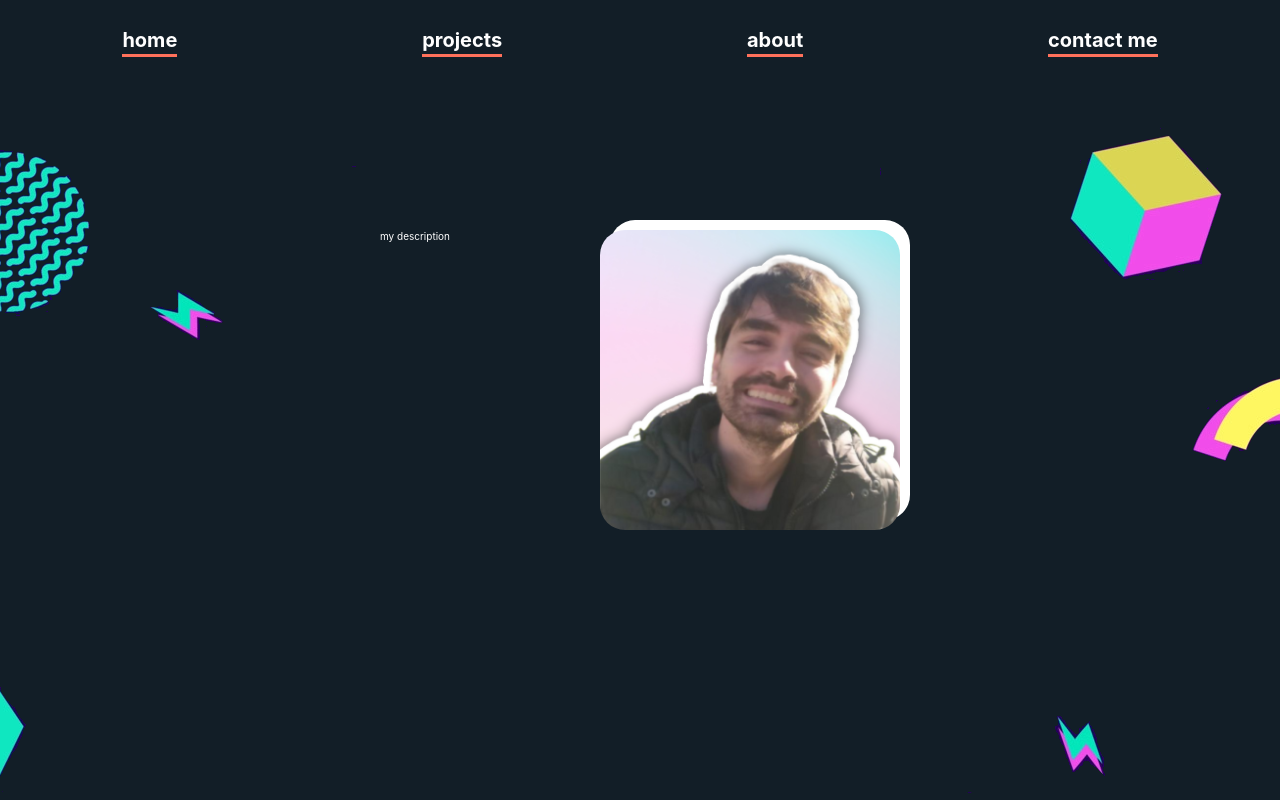
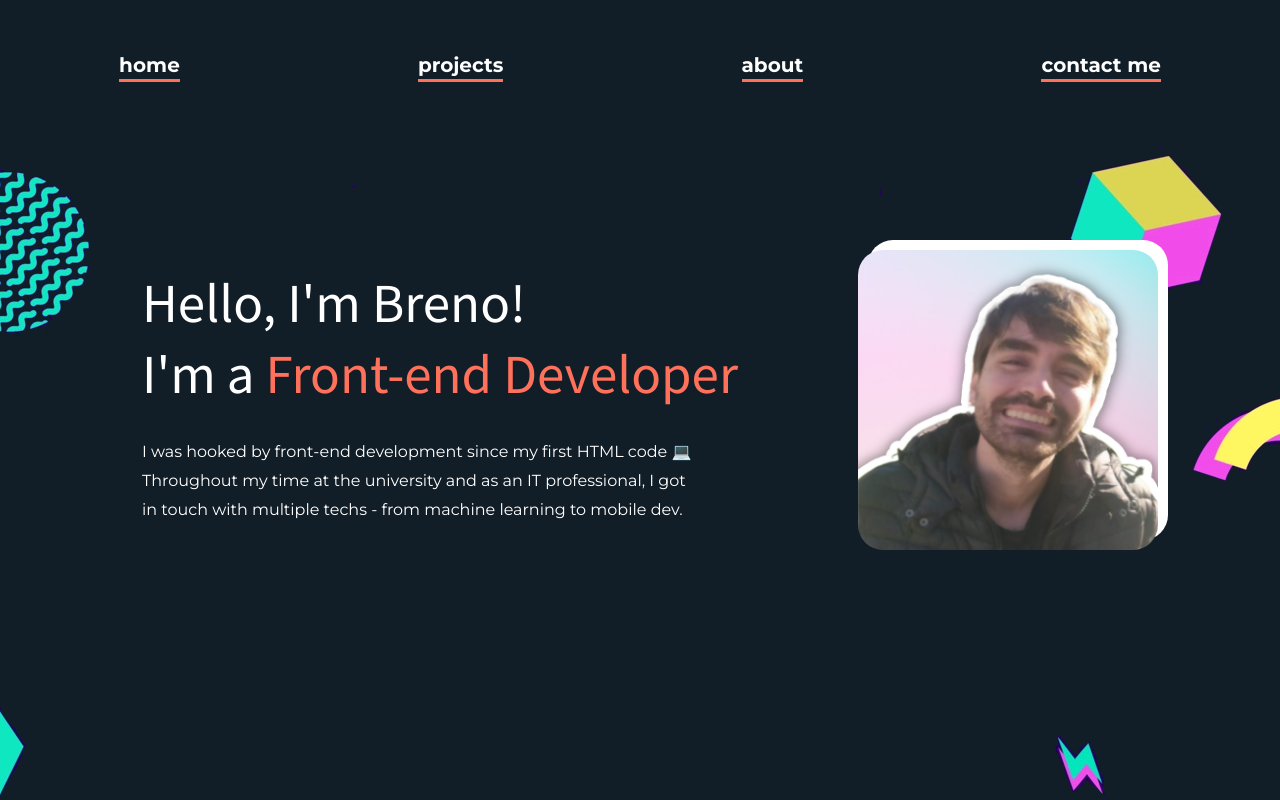
Before and after one commit to BrenoFischer/portfolio, a React (Create React App) app: page / in a window 1280 px wide. Built offline with nearby package versions, Linux system fonts and the light colour scheme.

Commit message:
continue with description content + styling

```diff
--- a/public/index.html
+++ b/public/index.html
@@ -24,6 +24,12 @@
       work correctly both with client-side routing and a non-root public URL.
       Learn how to configure a non-root public URL by running `npm run build`.
     -->
+    <link rel="preconnect" href="https://fonts.googleapis.com">
+    <link rel="preconnect" href="https://fonts.gstatic.com" crossorigin>
+    <link href="https://fonts.googleapis.com/css2?family=Montserrat:wght@200;300;400;500;600;700;800;900&display=swap" rel="stylesheet">
+    <link rel="preconnect" href="https://fonts.googleapis.com">
+    <link rel="preconnect" href="https://fonts.gstatic.com" crossorigin>
+    <link href="https://fonts.googleapis.com/css2?family=Mada:wght@300;400;500;600;700;900&display=swap" rel="stylesheet">
     <title>React App</title>
   </head>
   <body>
--- /dev/null
+++ b/src/components/description/description.component.jsx
@@ -0,0 +1,22 @@
+import descriptionPhoto from '../../assets/description-photo1.1.png';
+
+import './description.styles.scss';
+
+const Description = () => {
+    return (
+        <section className="description">
+          <div className="description__text">
+            <h1 className='description__text-title'>Hello, I'm Breno!<br/>I'm a <span>Front-end Developer</span></h1>
+            <p className='description__text-paragraph margin-top-small'>I was hooked by front-end development since my first HTML code &#x1F4BB;</p>
+            <p className='description__text-paragraph'>Throughout my time at the university and as an IT professional, I got</p>
+            <p className='description__text-paragraph'>in touch with multiple techs - from machine learning to mobile dev.</p>
+          </div>
+          <div className="description__photo-box">
+            <img className="description__photo" src={descriptionPhoto} alt="Description" />
+          </div>
+        </section>
+    );
+}
+
+
+export default Description;
--- /dev/null
+++ b/src/components/description/description.styles.scss
@@ -0,0 +1,57 @@
+@import "./src/sass/__variables.scss";
+
+.description {
+    display: flex;
+    justify-content: space-around;
+    color: white;
+    margin-top: 15rem;
+
+    &__text {
+        background-color: $secondary-color;
+        padding: 2rem;
+        border-radius: 25px;
+        position: relative;
+
+
+
+        &-title {
+            font-family: "Mada", sans-serif;
+            font-size: 5.5rem;
+            font-weight: 400;
+
+            span {
+                color: $primary-color;
+            }
+        }
+
+        &-paragraph {
+            font-size: 1.6rem;
+            margin-top: 1rem;
+        }
+    }
+
+    &__photo {
+        width: 30rem;
+        height: 30rem;
+
+        border-radius: 25px;
+    }
+
+    &__photo-box {
+        margin-left: 10rem;
+        position: relative;
+        z-index: 10;
+
+        &:after {
+            content: '';
+            background-color: white;
+            width: 30rem;
+            height: 30rem;
+            position: absolute;
+            border-radius: 25px;
+            top: -1rem;
+            left: 1rem;
+            z-index: -2;
+        }
+    }
+}
--- a/src/index.scss
+++ b/src/index.scss
@@ -13,9 +13,7 @@ html {
 
 body {
   box-sizing: border-box;
-  font-family: -apple-system, BlinkMacSystemFont, 'Segoe UI', 'Roboto', 'Oxygen',
-  'Ubuntu', 'Cantarell', 'Fira Sans', 'Droid Sans', 'Helvetica Neue',
-  sans-serif;
+  font-family: 'Montserrat', sans-serif;
   -webkit-font-smoothing: antialiased;
   -moz-osx-font-smoothing: grayscale;
 }
--- a/src/routes/home/home.component.jsx
+++ b/src/routes/home/home.component.jsx
@@ -1,19 +1,14 @@
-import descriptionPhoto from '../../assets/description-photo1.1.png';
+import Description from '../../components/description/description.component';
 
 import './home.styles.scss';
+import '../../sass/__utilities.scss';
+
 
 function Home() {
   return (
     <>
       <main className="App">
-        <section className="description">
-          <div className="description__text">
-            <p>my description</p>
-          </div>
-          <div className="description__photo-box">
-            <img className="description__photo" src={descriptionPhoto} alt="Description" />
-          </div>
-        </section>
+        <Description />
       </main>
 
       {/* <footer>
--- a/src/routes/home/home.styles.scss
+++ b/src/routes/home/home.styles.scss
@@ -7,48 +7,5 @@
     background-image: url("../../assets/90s-3-2.png");
     background-position: top;
     // background-color: $secondary-color;
+    z-index: -999;
 }
-
-.description {
-    display: flex;
-    justify-content: space-around;
-    color: white;
-    margin-top: 15rem;
-
-    &__photo {
-        width: 30rem;
-        height: 30rem;
-
-        border-radius: 25px;
-    }
-
-    &__photo-box {
-        margin-left: 15rem;
-        position: relative;
-        z-index: 10;
-
-        // &:before {
-        //     content: '';
-        //     background-color: white;
-        //     width: 25rem;
-        //     height: 25rem;
-        //     position: absolute;
-        //     border-radius: 25px;
-        //     right: -1rem;
-        //     top: -1rem;
-        //     z-index: -2;
-        // }
-
-        &:after {
-            content: '';
-            background-color: white;
-            width: 30rem;
-            height: 30rem;
-            position: absolute;
-            border-radius: 25px;
-            top: -1rem;
-            left: 1rem;
-            z-index: -2;
-        }
-    }
-}
--- a/src/routes/navigation/navigation.styles.scss
+++ b/src/routes/navigation/navigation.styles.scss
@@ -12,6 +12,7 @@
         width: 100%;
         display: flex;
         justify-content: space-around;
+        margin-top: 3rem;
     }
 
     &-link {
--- /dev/null
+++ b/src/sass/__utilities.scss
@@ -0,0 +1 @@
+.margin-top-small { margin-top: 3rem; }
--- a/src/sass/__variables.scss
+++ b/src/sass/__variables.scss
@@ -6,4 +6,4 @@
 $primary-color: rgb(255, 113, 91); //(orange)
 $secondary-color: rgb(18, 30, 39); //(dark gray)
 
-$nav-height: 8rem;
+$nav-height: 10rem;
```
